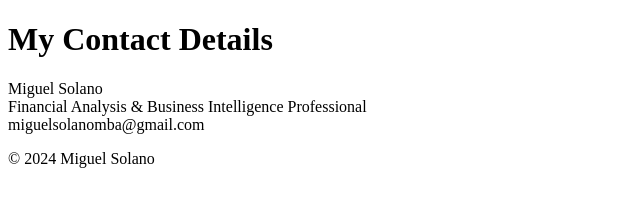
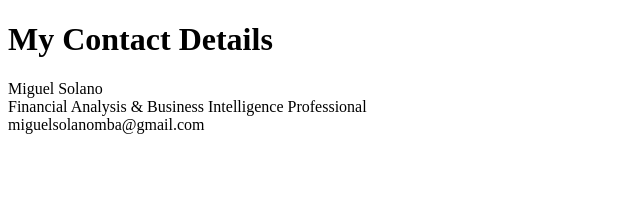
Before and after one commit to miguelsolanomba/portfolio, a plain HTML site: page contactme.html in a window 1280 px wide. Shown: the whole page, without its empty margins (0-640 px from the left). Drawn offline with Linux system fonts and the light colour scheme.

Commit message:
Add files via upload

```diff
--- a/contactme.html
+++ b/contactme.html
@@ -10,8 +10,6 @@
         Financial Analysis & Business Intelligence Professional<br />
         miguelsolanomba@gmail.com
     </p>
-    <footer>
-        <p>© 2024 Miguel Solano</p>
-    </footer>
+
 </body>
 </html>
```
